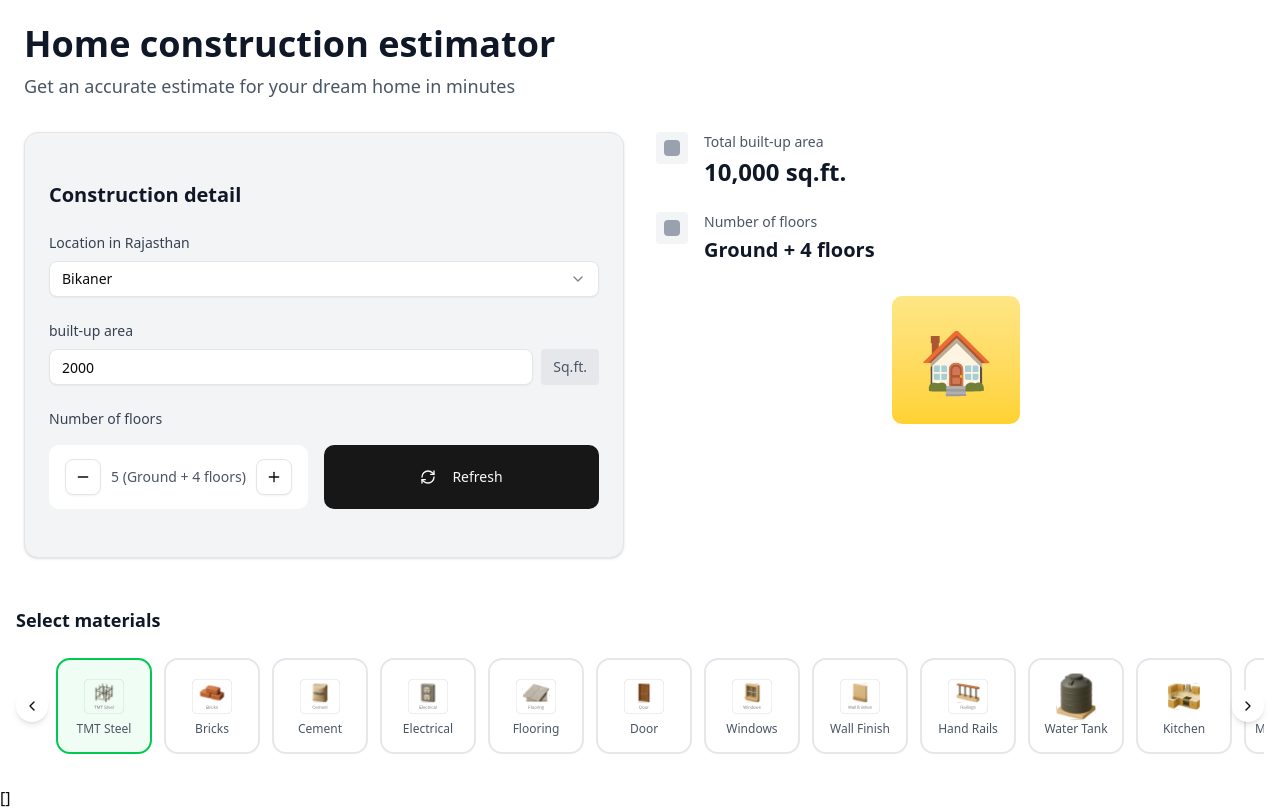
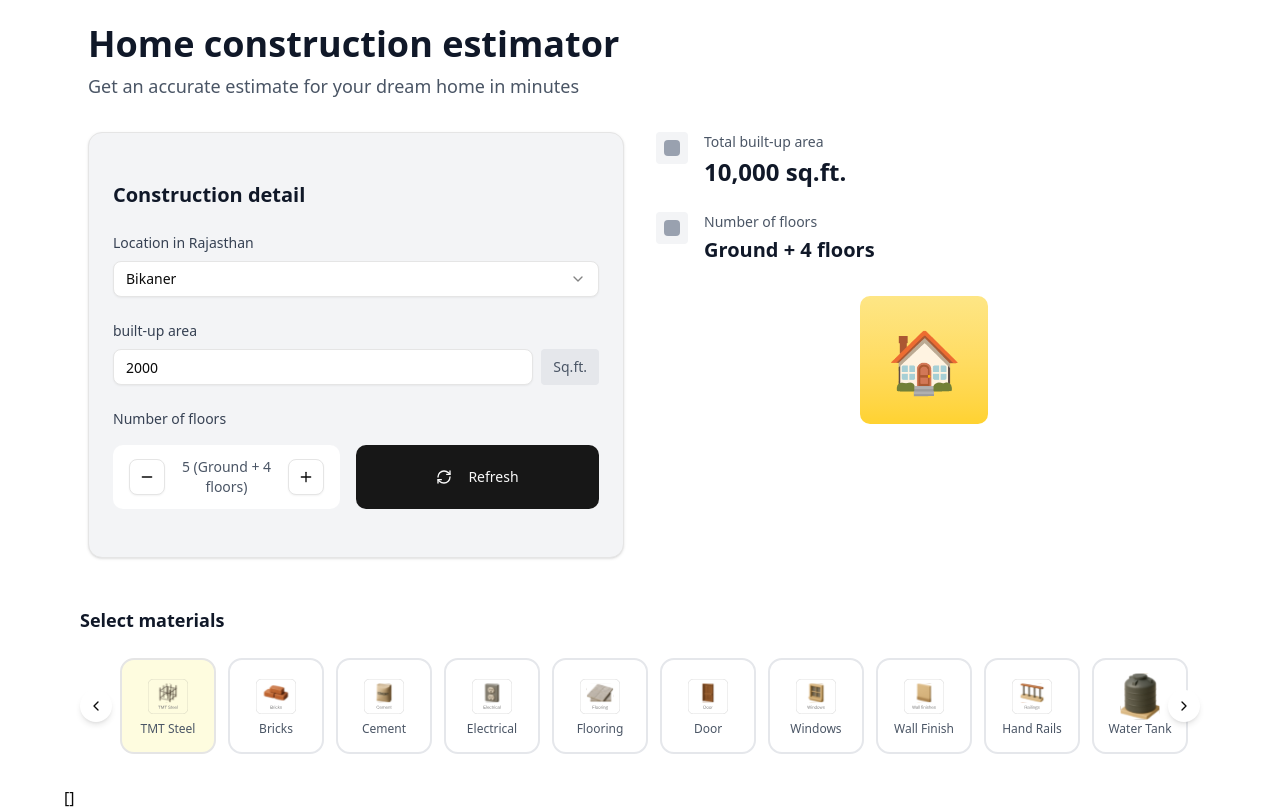
Before and after one commit to Darshancodes/construction-calculator, a Next.js app: page / in a window 1280 px wide. Shown: the top 809 px of the page. Built offline with nearby package versions, Linux system fonts and the light colour scheme.

Commit message:
add:new-colors in tailwidncss

```diff
--- a/app/globals.css
+++ b/app/globals.css
@@ -4,6 +4,7 @@
 @custom-variant dark (&:is(.dark *));
 
 @theme inline {
+  --color-main: var(--main);
   --color-background: var(--background);
   --color-foreground: var(--foreground);
   --font-sans: var(--font-geist-sans);
@@ -44,6 +45,7 @@
 }
 
 :root {
+  --main: oklch(0.9851 0.0378 103.84);
   --radius: 0.625rem;
   --background: oklch(1 0 0);
   --foreground: oklch(0.145 0 0);
--- a/app/page.tsx
+++ b/app/page.tsx
@@ -3,7 +3,7 @@ import Image from "next/image";
 
 export default function Home() {
   return (
-    <div>
+    <div className="max-w-6xl mx-auto">
       <MultiStep />
     </div>
   );
--- a/components/calculator/step-navigation.tsx
+++ b/components/calculator/step-navigation.tsx
@@ -87,8 +87,9 @@ export default function StepNavigation() {
                 onClick={() => stepChange(step.id)}
                 className={`flex-shrink-0 w-24 h-24 rounded-xl border-2 cursor-pointer transition-all duration-200 hover:shadow-md ${
                   currentStep === step.id
-                    ? "border-green-500 bg-green-50"
-                    : "border-gray-200 bg-white hover:border-gray-300"
+                    ? "bg-main"
+                    : // ? "border-green-500 bg-green-50"
+                      "border-gray-200 bg-white hover:border-gray-300"
                 }`}
               >
                 <div className="flex flex-col items-center justify-center h-full p-2">
```
